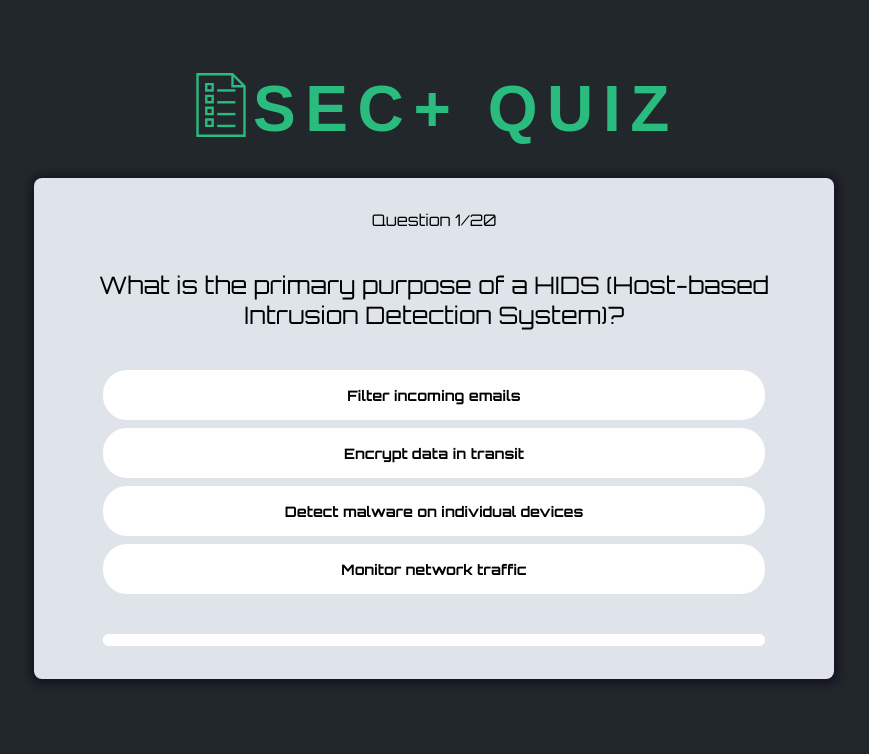
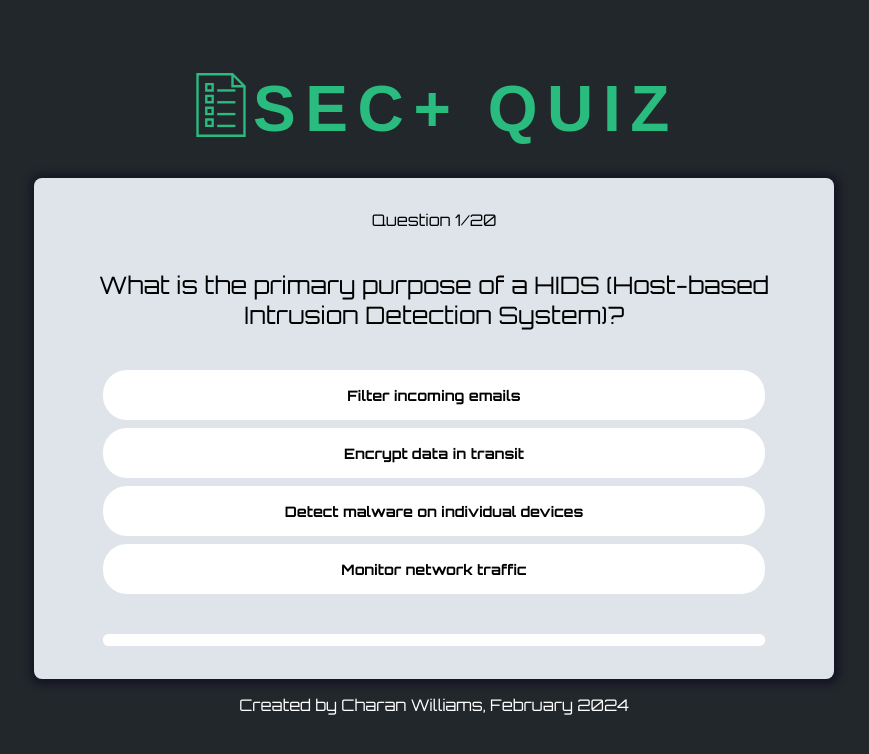
Before and after one commit to charanw/Sec_Plus_Quiz_App, a React (Vite) app: page / in a window 1280 px wide. Shown: the top 754 px of the page, without its empty margins (206-1075 px from the left). Built offline with nearby package versions, Linux system fonts and the light colour scheme; a web font is replaced by a local one.

Commit message:
Added Authorship

```diff
--- a/src/components/QuizContainer.jsx
+++ b/src/components/QuizContainer.jsx
@@ -26,6 +26,7 @@ export default function QuizContainer() {
       ) : (
         <Summary QUESTIONS = { shuffledQUESTIONS } onRetry={handleRetry} userAnswers = {userAnswers} />
       )}
+      <span id = "author">Created by Charan Williams, February 2024</span>
     </div>
   );
 }
--- a/src/index.css
+++ b/src/index.css
@@ -347,6 +347,15 @@ button.selected:hover {
   color: black;
 }
 
+#author {
+  color: white;
+  margin: auto;
+  padding: 1rem;
+  display: flex;
+  justify-content: center;
+  align-items: center;
+}
+
 @keyframes slide-in-from-bottom {
   0% {
     opacity: 0;
```
